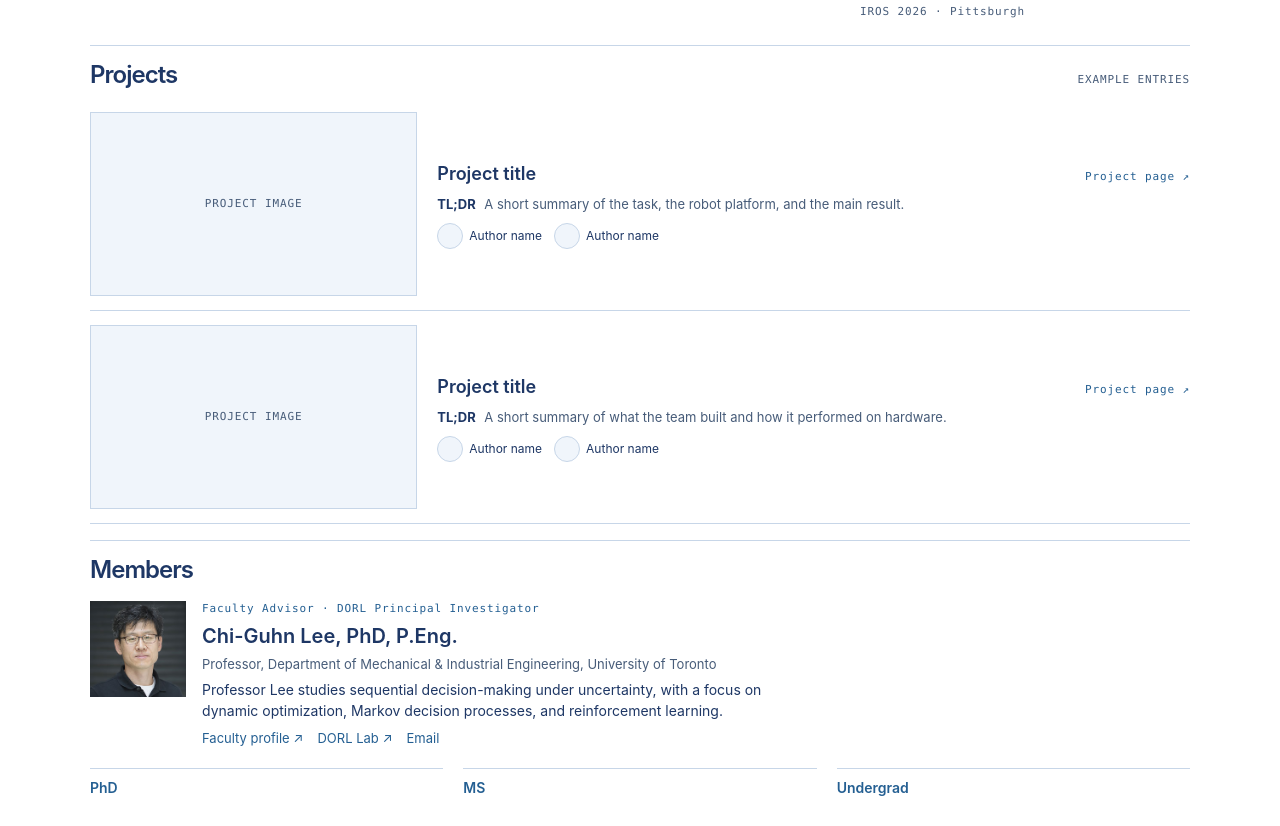
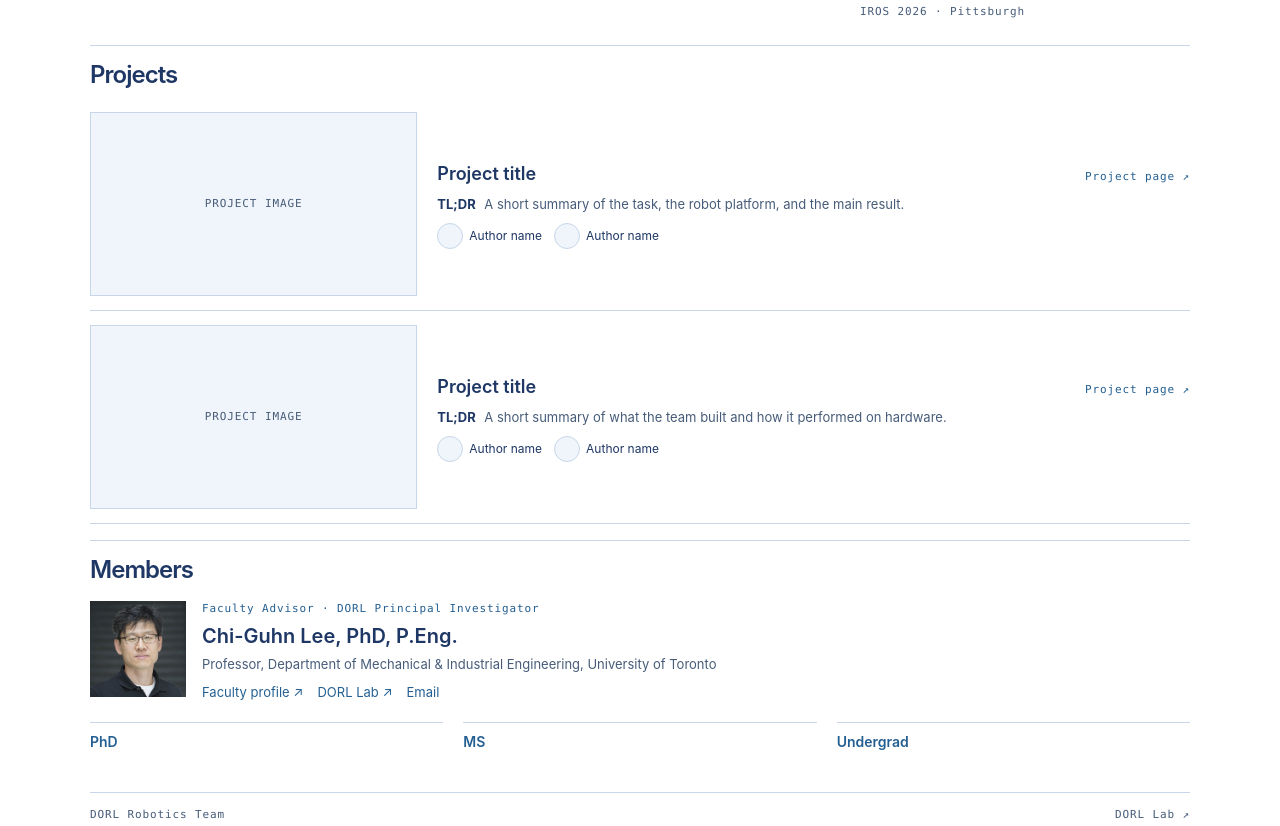
Before and after one commit to DORLR/dorlr.github.io, a plain HTML site: page index.html in a window 1280 px wide. Shown: the part 534-1360 px from the top of the page. Drawn offline with Linux system fonts and the light colour scheme.

Commit message:
Trim advisor and project copy

```diff
--- a/index.html
+++ b/index.html
@@ -30,7 +30,7 @@
       </figure>
     </div>
     <section class="section" id="dorl-r-work" aria-labelledby="dorl-r-work-title">
-      <div class="section-head"><h2 id="dorl-r-work-title">Projects</h2><span class="mono">EXAMPLE ENTRIES</span></div>
+      <div class="section-head"><h2 id="dorl-r-work-title">Projects</h2></div>
       <article class="project">
         <div class="project-cover mono">PROJECT IMAGE</div>
         <div class="project-content">
@@ -62,7 +62,6 @@
           <span class="mono label">Faculty Advisor · DORL Principal Investigator</span>
           <h3 id="advisor-name">Chi-Guhn Lee, PhD, P.Eng.</h3>
           <p class="advisor-role">Professor, Department of Mechanical &amp; Industrial Engineering, University of Toronto</p>
-          <p>Professor Lee studies sequential decision-making under uncertainty, with a focus on dynamic optimization, Markov decision processes, and reinforcement learning.</p>
           <div class="advisor-links">
             <a href="https://www.mie.utoronto.ca/faculty_staff/cglee/">Faculty profile ↗</a>
             <a href="https://dorl.mie.utoronto.ca/">DORL Lab ↗</a>
--- a/style.css
+++ b/style.css
@@ -59,7 +59,6 @@ body { margin: 0; background: #ffffff; }
     margin-bottom: 8px;
   }
   #dorl-r-showcase .section-head h2 { font: 570 24px/1.2 -apple-system, BlinkMacSystemFont, "Segoe UI", sans-serif; letter-spacing: -.04em; }
-  #dorl-r-showcase .section-head .mono { color: var(--soft); }
   #dorl-r-showcase .project {
     display: grid; grid-template-columns: minmax(140px, 1fr) minmax(0, 2.3fr); gap: 12px 20px; align-items: center;
     border-bottom: 1px solid var(--rule); padding: 14px 0;
```
